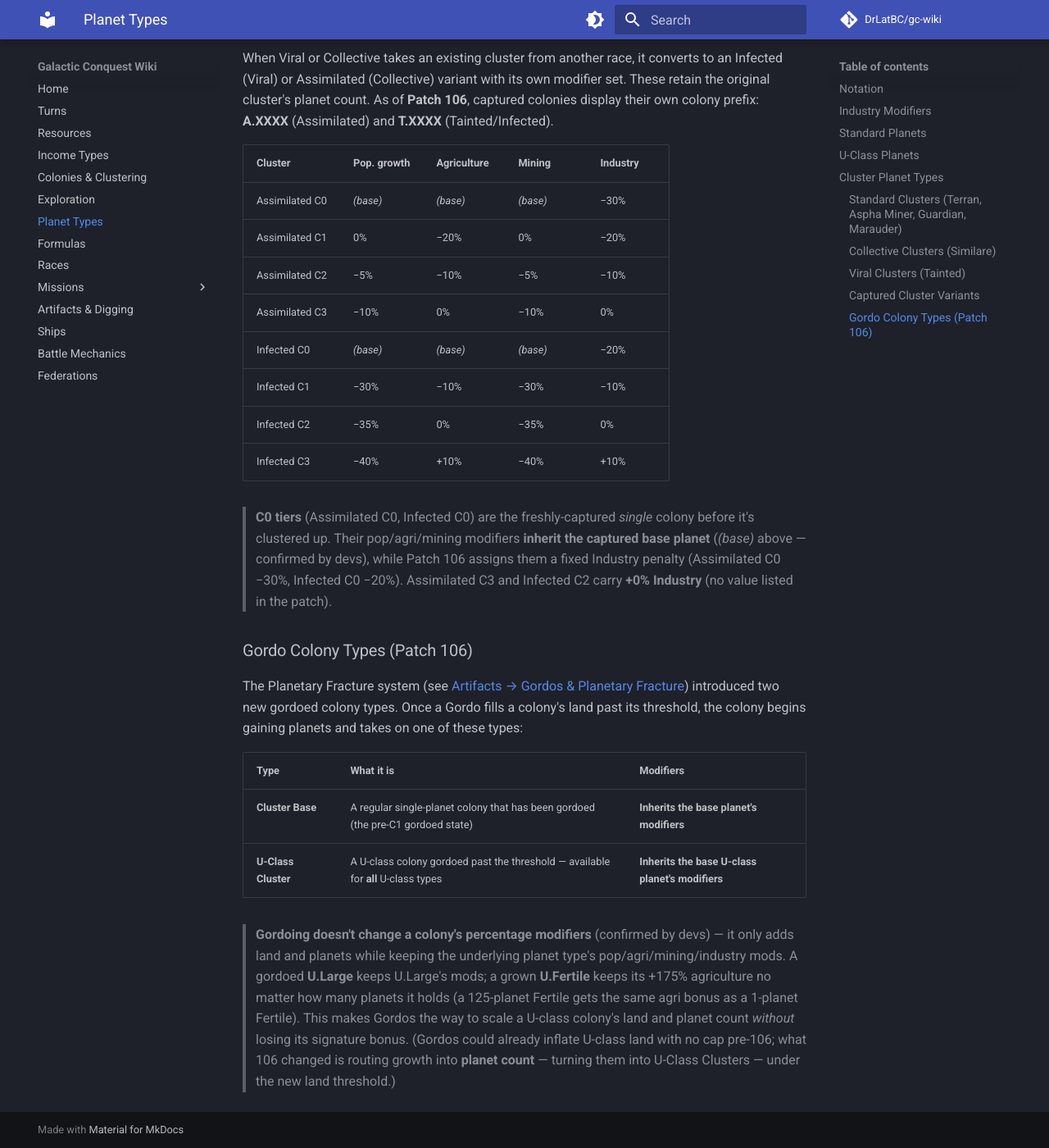
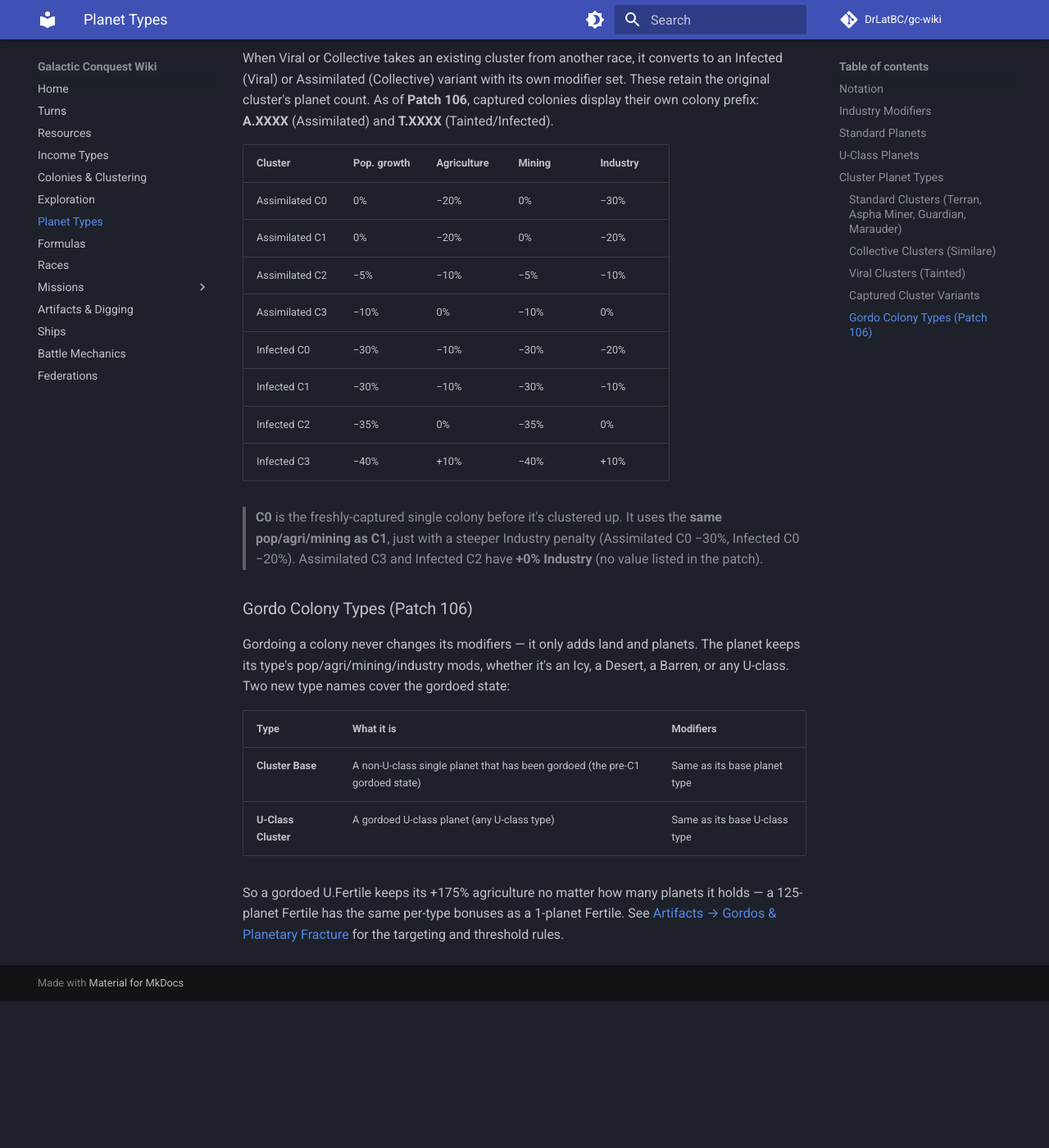
Before and after one commit to DrLatBC/gc-wiki, an MkDocs documentation site: the page built from docs/planets.md, in a window 1280 px wide and 1400 px high, scrolled down 5085 px. Shown: the whole window at 82% size. Built offline with MkDocs 1.6.1 and Material for MkDocs 9.7.7, drawn with Linux system fonts in a browser that asks for light colours; comment, search, counter and statistics services are not loaded; after the commit the page ends 6306 px from its top, so only the background shows below that.

Commit message:
Simplify gordo/C0 writeup: C0 mods = C1; gordo keeps base type mods
Co-Authored-By: Claude Opus 4.8 <noreply@anthropic.com>

```diff
--- a/docs/planets.md
+++ b/docs/planets.md
@@ -121,24 +121,24 @@ When Viral or Collective takes an existing cluster from another race, it convert
 
 | Cluster | Pop. growth | Agriculture | Mining | Industry |
 |---|---|---|---|---|
-| Assimilated C0 | *(base)* | *(base)* | *(base)* | −30% |
+| Assimilated C0 | 0% | −20% | 0% | −30% |
 | Assimilated C1 | 0% | −20% | 0% | −20% |
 | Assimilated C2 | −5% | −10% | −5% | −10% |
 | Assimilated C3 | −10% | 0% | −10% | 0% |
-| Infected C0 | *(base)* | *(base)* | *(base)* | −20% |
+| Infected C0 | −30% | −10% | −30% | −20% |
 | Infected C1 | −30% | −10% | −30% | −10% |
 | Infected C2 | −35% | 0% | −35% | 0% |
 | Infected C3 | −40% | +10% | −40% | +10% |
 
-> **C0 tiers** (Assimilated C0, Infected C0) are the freshly-captured *single* colony before it's clustered up. Their pop/agri/mining modifiers **inherit the captured base planet** (*(base)* above — confirmed by devs), while Patch 106 assigns them a fixed Industry penalty (Assimilated C0 −30%, Infected C0 −20%). Assimilated C3 and Infected C2 carry **+0% Industry** (no value listed in the patch).
+> **C0** is the freshly-captured single colony before it's clustered up. It uses the **same pop/agri/mining as C1**, just with a steeper Industry penalty (Assimilated C0 −30%, Infected C0 −20%). Assimilated C3 and Infected C2 have **+0% Industry** (no value listed in the patch).
 
 ### Gordo Colony Types (Patch 106)
 
-The Planetary Fracture system (see [Artifacts → Gordos & Planetary Fracture](artifacts.md#gordos-planetary-fracture-patch-106)) introduced two new gordoed colony types. Once a Gordo fills a colony's land past its threshold, the colony begins gaining planets and takes on one of these types:
+Gordoing a colony never changes its modifiers — it only adds land and planets. The planet keeps its type's pop/agri/mining/industry mods, whether it's an Icy, a Desert, a Barren, or any U-class. Two new type names cover the gordoed state:
 
 | Type | What it is | Modifiers |
 |---|---|---|
-| **Cluster Base** | A regular single-planet colony that has been gordoed (the pre-C1 gordoed state) | **Inherits the base planet's modifiers** |
-| **U-Class Cluster** | A U-class colony gordoed past the threshold — available for **all** U-class types | **Inherits the base U-class planet's modifiers** |
+| **Cluster Base** | A non-U-class single planet that has been gordoed (the pre-C1 gordoed state) | Same as its base planet type |
+| **U-Class Cluster** | A gordoed U-class planet (any U-class type) | Same as its base U-class type |
 
-> **Gordoing doesn't change a colony's percentage modifiers** (confirmed by devs) — it only adds land and planets while keeping the underlying planet type's pop/agri/mining/industry mods. A gordoed **U.Large** keeps U.Large's mods; a grown **U.Fertile** keeps its +175% agriculture no matter how many planets it holds (a 125-planet Fertile gets the same agri bonus as a 1-planet Fertile). This makes Gordos the way to scale a U-class colony's land and planet count *without* losing its signature bonus. (Gordos could already inflate U-class land with no cap pre-106; what 106 changed is routing growth into **planet count** — turning them into U-Class Clusters — under the new land threshold.)
+So a gordoed U.Fertile keeps its +175% agriculture no matter how many planets it holds — a 125-planet Fertile has the same per-type bonuses as a 1-planet Fertile. See [Artifacts → Gordos & Planetary Fracture](artifacts.md#gordos-planetary-fracture-patch-106) for the targeting and threshold rules.
```
